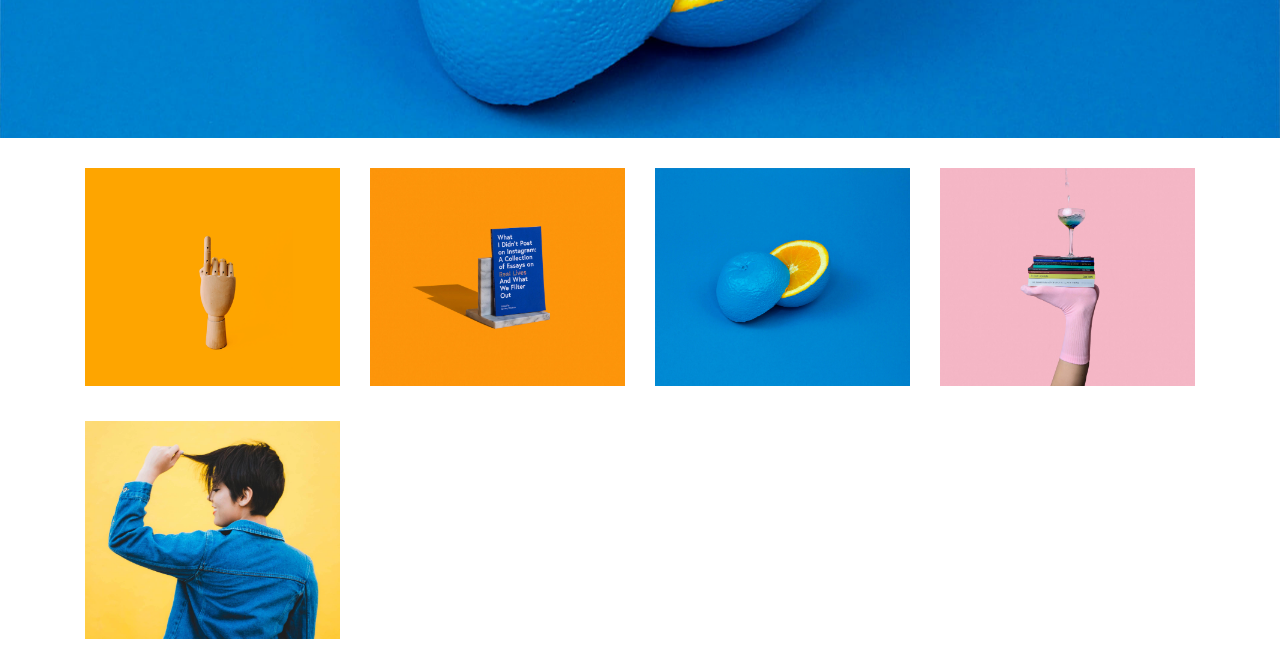
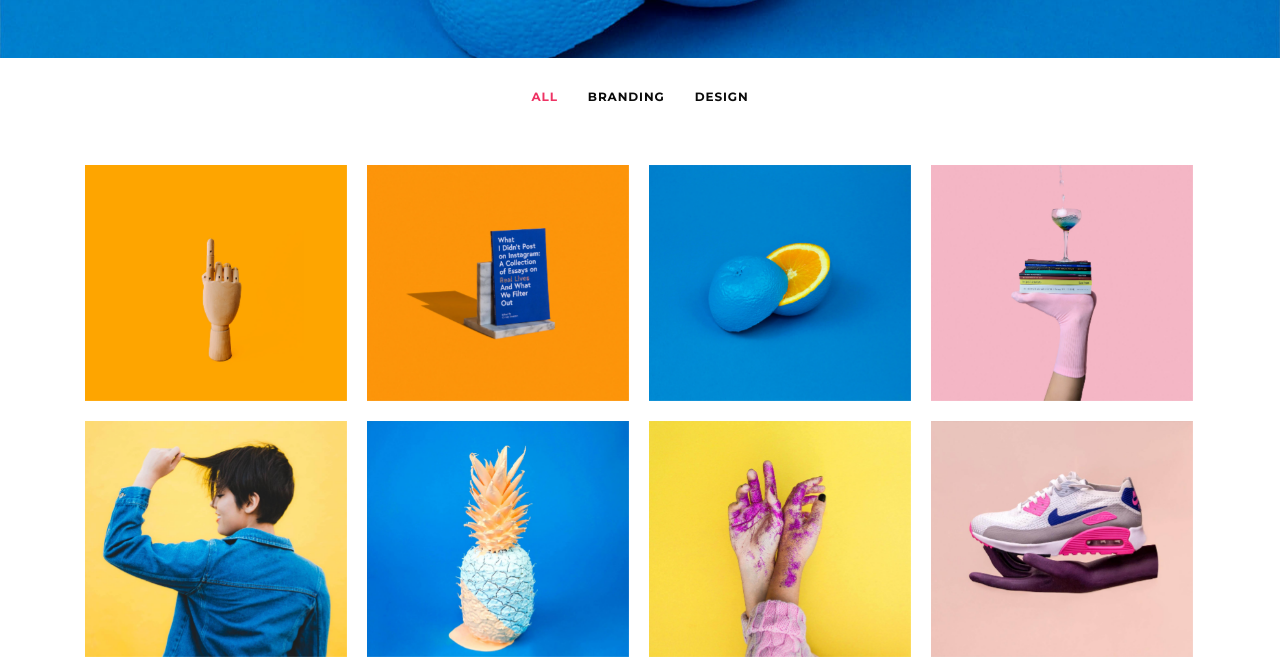
Before and after one commit to hellodoli/iz-ld, a website: page porfolio-1.html in a window 1280 px wide. Shown: the part 432-1089 px from the top of the page. Drawn offline with Linux system fonts and the light colour scheme; a web font is replaced by a local one.

Commit message:
update porfolio.

```diff
--- a/js/index.js
+++ b/js/index.js
@@ -212,12 +212,55 @@ function initJarallax() {
 }
 
 function initCubePortfolio() {
-    $('#iz-portfolio-grid-01').cubeportfolio({
+    $('.iz-portfolio__container').each(function () {
+        var t = $(this);
+        var d = this.dataset;
+        const filters = '#' + t.prev().attr('id');
+        const layoutMode = d.layoutMode || 'grid';
+        const gridAdjustment = d.gridAdjustment || 'responsive';
+        const gapHorizontal = parseInt(d.gapHorizontal) || 35;
+        const gapVertical = parseInt(d.gapVertical) || 30;
+        const mediaQueries = [
+            {
+                width: 1500,
+                cols: 5
+            },
+            {
+                width: 1100,
+                cols: 4
+            },
+            {
+                width: 800,
+                cols: 3
+            },
+            {
+                width: 480,
+                cols: 2,
+                options: {
+                    caption: '',
+                    gapHorizontal: 30,
+                    gapVertical: 10
+                }
+            }
+        ];
+
+        $(this).cubeportfolio({
+            filters: filters,
+            layoutMode: layoutMode,
+            gridAdjustment: gridAdjustment,
+            gapHorizontal: gapHorizontal,
+            gapVertical: gapVertical,
+            mediaQueries: mediaQueries,
+            defaultFilter: '*',
+            animationType: 'slideLeft',
+            caption: 'zoom',
+        });
+    });
+
+
+    /*$('#iz-portfolio-grid-01').cubeportfolio({
         // options
-        gapHorizontal: 35,
-        gapVertical: 30,
-        layoutMode: 'grid',
-        gridAdjustment: 'responsive',
+
         mediaQueries: [{
             width: 1500,
             cols: 5,
@@ -236,5 +279,5 @@ function initCubePortfolio() {
                 gapVertical: 10,
             }
         }],
-    });
+    });*/
 }
--- a/header-3.html
+++ b/porfolio-1.html
@@ -5,7 +5,7 @@
     <meta charset="UTF-8">
     <meta name="viewport" content="width=device-width, initial-scale=1.0">
     <meta http-equiv="X-UA-Compatible" content="ie=edge">
-    <title>IZ-LD - Header Style 03</title>
+    <title>IZ-LD - Porfolio-1</title>
     <link rel="stylesheet" href="libs/css/bootstrap.min.css">
     <link rel="stylesheet" href="libs/font/css/all.min.css">
     <link rel="stylesheet" href="libs/css/cubeportfolio.min.css">
@@ -45,7 +45,6 @@
                             </div>
                         </div>
                     </div>
-                    <div class="iz-navbar-fake"></div>
                 </header>
             </div>
 
@@ -262,56 +261,82 @@
             <main class="iz-main">
                 <div class="iz-section-wrapp">
 
-                    <section class="iz-section iz-jarallax" style="background-image: url('/img/parallax-01.jpg');">
+                    <section class="iz-section iz-jarallax" style="background-image: url('img/parallax-01.jpg');">
                         <div class="container">
-                            <h1 class="iz-large-heading text-center iz-text-white">
-                                porfolio<span class="iz-text-primary">.</span>
-                            </h1>
+                            <h1 class="iz-large-heading text-center iz-text-white">porfolio<span class="iz-text-primary">.</span></h1>
                         </div>
                     </section>
 
                     <section class="iz-section">
                         <div class="container">
                             <div class="iz-porfolio">
-                                <div class="iz-portfolio__filters"></div>
-                                <div id="iz-portfolio-grid-01" class="iz-portfolio-grid">
+                                <div id="iz-portfolio-filters-01" class="iz-portfolio__filters">
+                                    <div data-filter="*" class="cbp-filter-item cbp-filter-item-active">all</div>
+                                    <div data-filter=".filter-branding" class="cbp-filter-item">branding</div>
+                                    <div data-filter=".filter-design" class="cbp-filter-item">design</div>
+                                </div>
+                                <div id="iz-portfolio-container-01" class="iz-portfolio__container"
+                                    data-gap-horizontal="20"
+                                    data-gap-vertical="20"
+                                    data-layout-mode="grid"
+                                    data-grid-adjustment="responsive"
+                                >
+                                    <article class="iz-portfolio__item iz-portfolio__item--style-1 cbp-item filter-design">
+                                        <div class="iz-portfolio__item-img">
+                                            <div class="iz-fit-image">
+                                                <img src="img/portfolio-01.jpg" alt="" />
+                                            </div>
+                                        </div>
+                                        <a href="#" class="iz-portfolio__item-overlay">
+
+                                        </a>
+                                    </article>
                                     <article class="iz-portfolio__item iz-portfolio__item--style-1 cbp-item">
                                         <div class="iz-portfolio__item-img">
                                             <div class="iz-fit-image">
-                                                <img src="/img/portfolio-01.jpg" alt="portfolio-01"
-                                                    class="iz-fit-image-img" />
+                                                <img src="img/portfolio-02.jpg" alt="" />
                                             </div>
                                         </div>
                                     </article>
                                     <article class="iz-portfolio__item iz-portfolio__item--style-1 cbp-item">
                                         <div class="iz-portfolio__item-img">
                                             <div class="iz-fit-image">
-                                                <img src="/img/portfolio-02.jpg" alt="portfolio-02"
-                                                    class="iz-fit-image-img" />
+                                                <img src="img/portfolio-03.jpg" alt="" />
+                                            </div>
+                                        </div>
+                                    </article>
+                                    <article class="iz-portfolio__item iz-portfolio__item--style-1 cbp-item filter-design">
+                                        <div class="iz-portfolio__item-img">
+                                            <div class="iz-fit-image">
+                                                <img src="img/portfolio-04.jpg" alt="" />
+                                            </div>
+                                        </div>
+                                    </article>
+                                    <article class="iz-portfolio__item iz-portfolio__item--style-1 cbp-item filter-branding">
+                                        <div class="iz-portfolio__item-img">
+                                            <div class="iz-fit-image">
+                                                <img src="img/portfolio-05.jpg" alt="" />
                                             </div>
                                         </div>
                                     </article>
                                     <article class="iz-portfolio__item iz-portfolio__item--style-1 cbp-item">
                                         <div class="iz-portfolio__item-img">
                                             <div class="iz-fit-image">
-                                                <img src="/img/portfolio-03.jpg" alt="portfolio-03"
-                                                    class="iz-fit-image-img" />
+                                                <img src="img/portfolio-06.jpg" alt="" />
+                                            </div>
+                                        </div>
+                                    </article>
+                                    <article class="iz-portfolio__item iz-portfolio__item--style-1 cbp-item filter-branding">
+                                        <div class="iz-portfolio__item-img">
+                                            <div class="iz-fit-image">
+                                                <img src="img/portfolio-07.jpg" alt="" />
                                             </div>
                                         </div>
                                     </article>
                                     <article class="iz-portfolio__item iz-portfolio__item--style-1 cbp-item">
                                         <div class="iz-portfolio__item-img">
                                             <div class="iz-fit-image">
-                                                <img src="/img/portfolio-04.jpg" alt="portfolio-04"
-                                                    class="iz-fit-image-img" />
-                                            </div>
-                                        </div>
-                                    </article>
-                                    <article class="iz-portfolio__item iz-portfolio__item--style-1 cbp-item">
-                                        <div class="iz-portfolio__item-img">
-                                            <div class="iz-fit-image">
-                                                <img src="/img/portfolio-05.jpg" alt="portfolio-05"
-                                                    class="iz-fit-image-img" />
+                                                <img src="img/portfolio-08.jpg" alt="" />
                                             </div>
                                         </div>
                                     </article>
--- a/sass/components/_logo.scss
+++ b/sass/components/_logo.scss
@@ -16,7 +16,8 @@
         }
     }
 
-    &.iz-navbar--dark {
+    &.iz-navbar--dark,
+    &.iz-navbar--transparent {
         .iz-logo {
             img {
                 &.white {
--- a/sass/components/_portfolio.scss
+++ b/sass/components/_portfolio.scss
@@ -2,7 +2,7 @@
     position: relative;
     padding-top: 90%;
     background-color: #f6f6f6;
-    &-img {
+    img {
         position: absolute;
         left: 0; top: 0; right: 0; bottom: 0;
         width: 100%; height: 100%;
@@ -11,18 +11,64 @@
 }
 
 .iz-portfolio {
+
+    &__filters {
+        font-family: var(--font-family-title);
+        font-size: .75rem;
+        font-weight: var(--font-weight-semi-bold);
+        line-height: 1.45;
+        letter-spacing: .075em;
+        text-transform: uppercase;
+    }
+
+    &__filters {
+        @include flex-center;
+        margin-bottom: 3.75rem;
+        .cbp-filter-item {
+            display: inline-block;
+            margin: 0;
+            padding: 0;
+            color : var(--color-black);
+            list-style-type: none;
+            flex: 0 0 auto;
+            cursor: pointer;
+
+            &.cbp-filter-item-active {
+                color: var(--color-primary);
+            }
+
+            & + .cbp-filter-item {
+                margin-left: 1.875rem;
+            }
+        }
+
+        .cbp-filter-item {
+
+        }
+    }
+
     &__item {
         $parent: &;
         position: relative;
         overflow: hidden;
+        // Style 01
         &--style-1 {
-            #{parent}-img {
+            #{$parent}-img {
                 overflow: hidden;
                 img {
                     transition: transform 2s cubic-bezier(.08,.43,.24,1);
                     will-change: transform;
                 }
             }
+
+            #{$parent}-overlay {
+                position: absolute;
+                left: 0; right: 0; top: 0; bottom: 0;
+                padding: 1.875rem;
+                opacity: 0;
+                color: var(--color-white);
+                will-change: opacity;
+            }
         }
     }
 }
--- a/sass/components/pages/_header.scss
+++ b/sass/components/pages/_header.scss
@@ -150,6 +150,7 @@ $color-navbar-dark: #191919;
     }
     &.iz-navbar--transparent {
         background: transparent;
+        color: var(--color-white);
     }
 }
 
```
Also changed, not shown: css/style.css.
